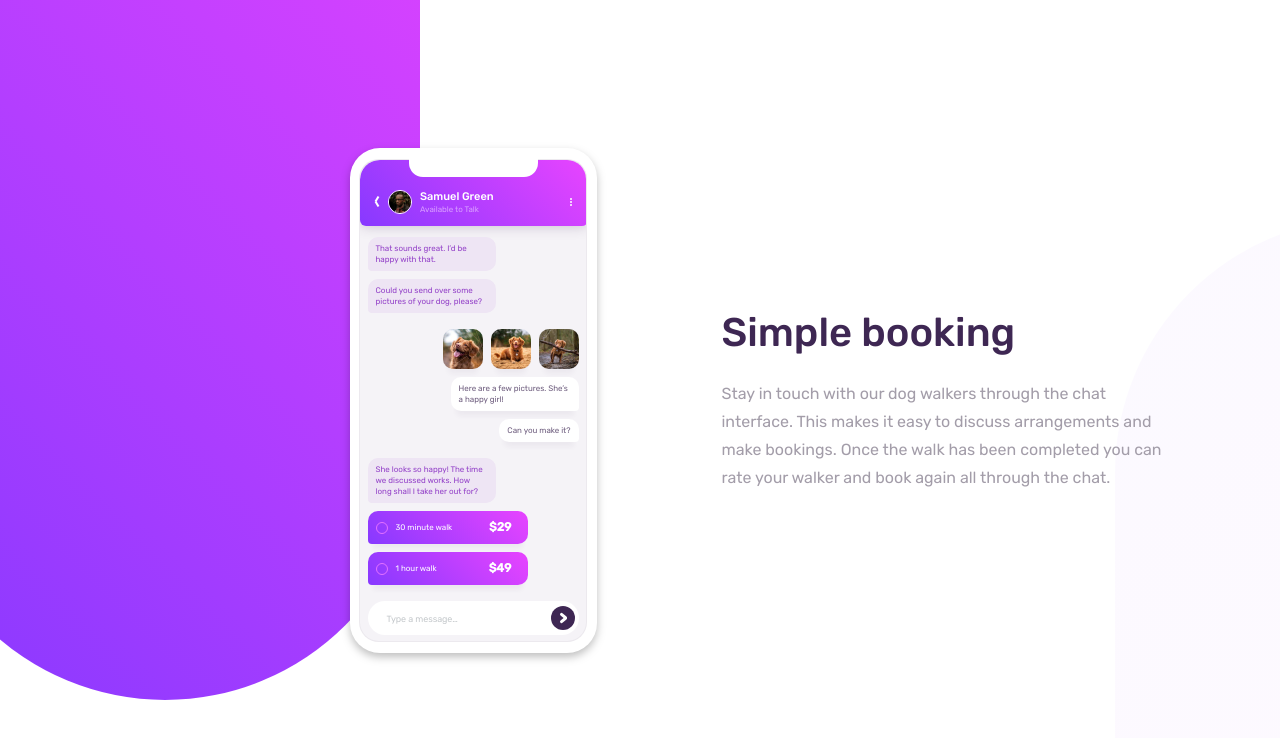
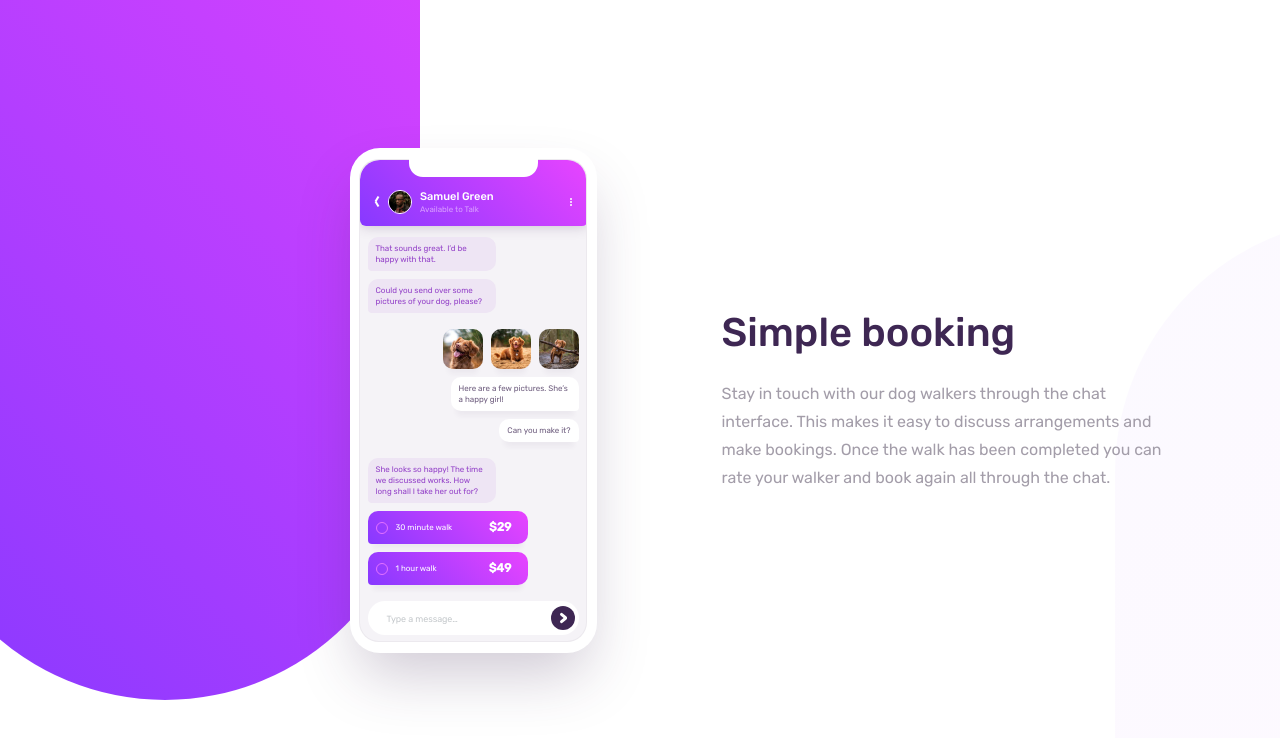
Before and after one commit to Randall3475/chat-app-css-illustration, a React (Vite) app: page / in a window 1280 px wide. Shown: the top 738 px of the page. Built offline with nearby package versions, Linux system fonts and the light colour scheme.

Commit message:
Update App.jsx

```diff
--- a/src/App.jsx
+++ b/src/App.jsx
@@ -195,7 +195,7 @@ const Phone = styled.div`
   background: #FFFFFF;
   padding-inline: 9.5px;
   padding-block: 11px;
-  filter: drop-shadow(0px 4px 4px rgba(0, 0, 0, 0.25));
+  box-shadow: 0px 30px 60px -10px #3E275340;
   border-radius: 30px;
   position: relative;
   display: flex;
```
